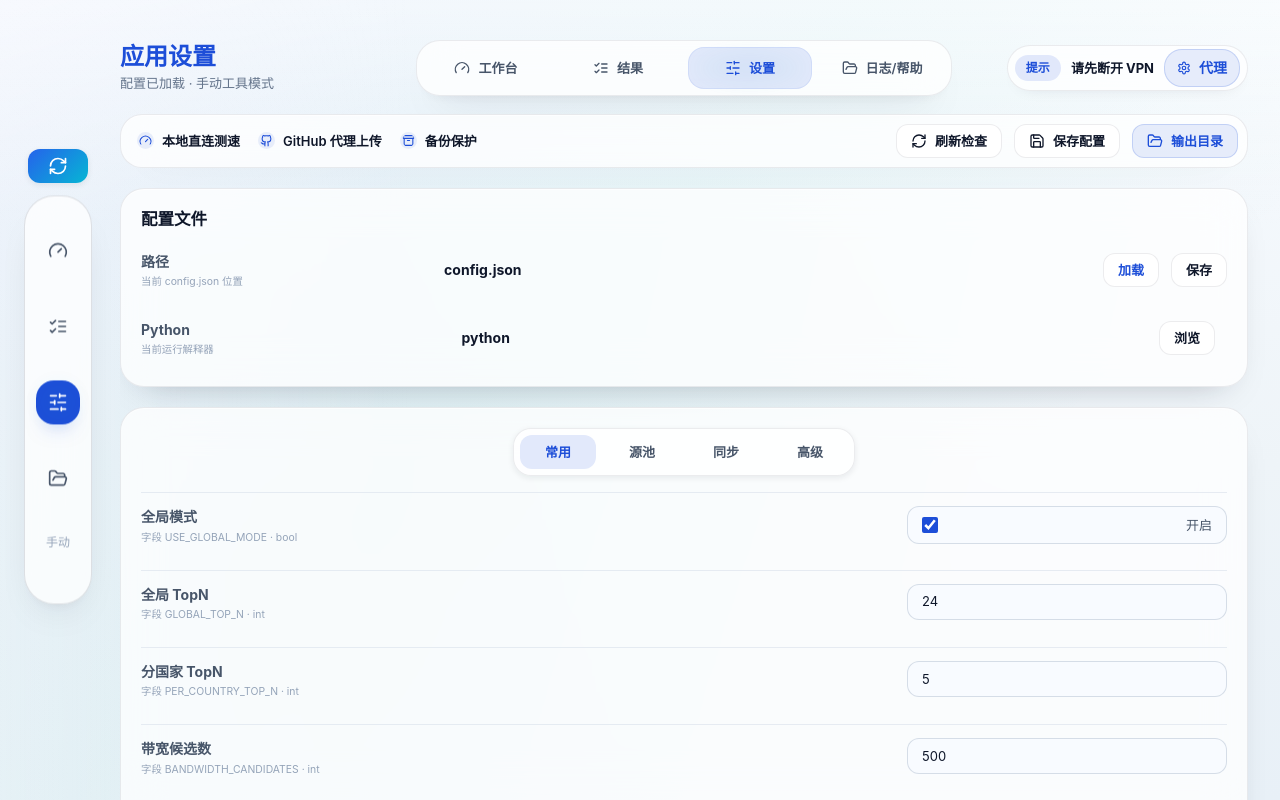
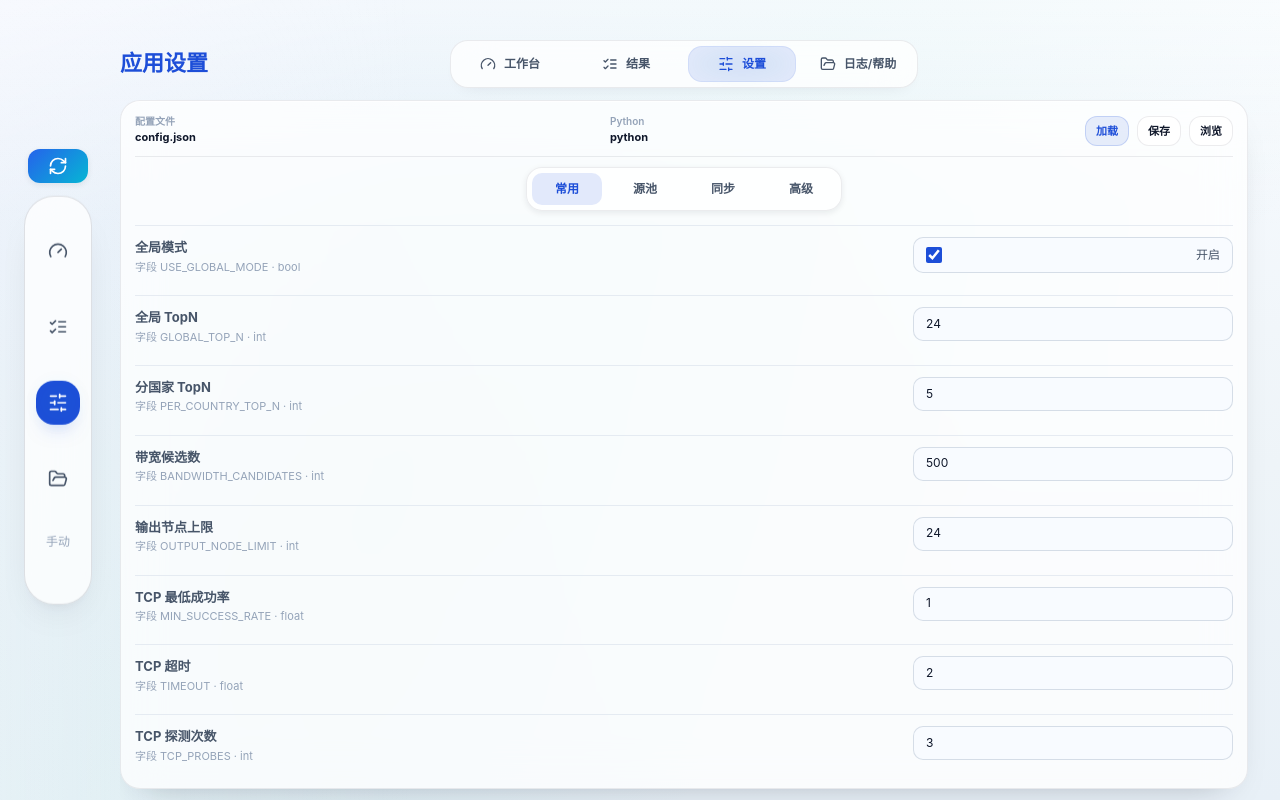
Before and after one commit to 178517877qq-sketch/xunni, a React (Vite) app: page / in a window 1280 px wide. Both pictures are taken after a click on the button "设置". Built offline with nearby package versions, Linux system fonts and the light colour scheme.

Commit message:
style: tighten settings cockpit layout

```diff
--- a/src/App.tsx
+++ b/src/App.tsx
@@ -409,35 +409,30 @@ function SettingsPage({
   );
 
   return (
-    <div className="space-y-5">
-      <article className="glass-panel rounded-[30px] p-5">
-        <h3 className="section-title">配置文件</h3>
-        <div className="settings-row">
-          <span>
-            <strong>路径</strong>
-            <small>当前 config.json 位置</small>
-          </span>
-          <strong>{state.config_path}</strong>
+    <div className="settings-layout">
+      <article className="glass-panel settings-shell rounded-[30px] p-5">
+        <div className="settings-shell-meta">
+          <div className="settings-meta-block">
+            <span>配置文件</span>
+            <strong className="truncate">{state.config_path}</strong>
+          </div>
+          <div className="settings-meta-block">
+            <span>Python</span>
+            <strong className="truncate">{state.python_exe}</strong>
+          </div>
+          <div className="settings-meta-actions">
             <button className="soft-button" onClick={onLoad} disabled={busyAction === "refresh"}>
               加载
             </button>
             <button className="secondary-button" onClick={onSave} disabled={busyAction === "save"}>
               保存
             </button>
-        </div>
-        <div className="settings-row">
-          <span>
-            <strong>Python</strong>
-            <small>当前运行解释器</small>
-          </span>
-          <strong className="truncate">{state.python_exe}</strong>
             <button className="secondary-button" onClick={onOpenConfigFolder}>
               浏览
             </button>
           </div>
-      </article>
+        </div>
 
-      <article className="glass-panel rounded-[30px] p-5">
         <div className="settings-tabs">
           {settingsTabs.map((tab) => (
             <button key={tab} className={clsx(tab === activeSettingsTab && "active")} onClick={() => setActiveSettingsTab(tab)}>
@@ -460,7 +455,7 @@ function SettingsPage({
             />
           </div>
         ) : (
-          <div className="settings-fields">
+          <div className="settings-fields settings-fields--compact">
             {activeFieldSpecs.map((spec) => (
               <SettingRow
                 key={spec.name}
@@ -526,6 +521,7 @@ function App() {
   const proxyUrl = String(desktopState.config.GITHUB_SYNC_PROXY_URL ?? "").trim();
   const canRunNative = isDesktopRuntime();
   const openConfigFolderTarget = useMemo(() => parentPath(desktopState.config_path), [desktopState.config_path]);
+  const isWorkbenchPage = activePage === "workbench";
 
   function pushLog(text: string, tone: LogTone = "info") {
     setActivityLog((current) => [{ time: nowLabel(), text, tone }, ...current].slice(0, 12));
@@ -761,7 +757,7 @@ function App() {
         <header className="topbar">
           <div>
             <h1 className="page-title-main tracking-normal text-blue-700">{pageTitles[activePage]}</h1>
-            <p className="page-subtitle-main text-slate-500">配置已加载 · 手动工具模式</p>
+            {isWorkbenchPage ? <p className="page-subtitle-main text-slate-500">配置已加载 · 手动工具模式</p> : null}
           </div>
 
           <nav className="page-tabs">
@@ -781,6 +777,7 @@ function App() {
             })}
           </nav>
 
+          {isWorkbenchPage ? (
             <div className="notice-pill">
               <span>提示</span>
               <strong>{primaryNotice}</strong>
@@ -794,8 +791,10 @@ function App() {
                 代理
               </button>
             </div>
+          ) : null}
         </header>
 
+        {isWorkbenchPage ? (
           <section className="workflow-strip">
             <span>
               <Gauge size={16} /> 本地直连测速
@@ -821,10 +820,11 @@ function App() {
               </button>
             </div>
           </section>
+        ) : null}
 
         {stateError ? <div className="state-banner state-banner--error">{stateError}</div> : null}
 
-        <div key={activePage} className="page-stage">
+        <div key={activePage} className={clsx("page-stage", !isWorkbenchPage && "page-stage--compact")}>
           {pageContent}
         </div>
       </section>
--- a/src/styles.css
+++ b/src/styles.css
@@ -51,8 +51,8 @@ body,
 body {
   overflow: hidden;
   color: var(--text-primary);
-  font-size: 14px;
-  line-height: 1.6;
+  font-size: 13px;
+  line-height: 1.55;
   -webkit-font-smoothing: antialiased;
 }
 
@@ -246,20 +246,20 @@ textarea:focus-visible {
   display: grid;
   grid-template-columns: minmax(240px, 1fr) auto minmax(240px, 1fr);
   align-items: center;
-  gap: 18px;
+  gap: 14px;
 }
 
 .page-title-main {
   margin: 0;
-  font-size: 24px;
+  font-size: 22px;
   font-weight: 700;
-  line-height: 1.12;
+  line-height: 1.14;
 }
 
 .page-subtitle-main {
-  margin-top: 4px;
-  font-size: 13px;
-  line-height: 1.35;
+  margin-top: 3px;
+  font-size: 12px;
+  line-height: 1.3;
 }
 
 .page-tabs,
@@ -273,29 +273,29 @@ textarea:focus-visible {
 }
 
 .page-tabs {
-  height: 56px;
-  padding: 7px;
+  height: 48px;
+  padding: 5px;
   display: flex;
   align-items: center;
   gap: 8px;
-  border-radius: 24px;
+  border-radius: 18px;
 }
 
 .page-tab {
   position: relative;
   isolation: isolate;
-  min-width: 124px;
-  height: 42px;
-  padding: 0 15px;
+  min-width: 108px;
+  height: 36px;
+  padding: 0 12px;
   display: inline-flex;
   align-items: center;
   justify-content: center;
   gap: 8px;
   border: 0;
-  border-radius: 16px;
+  border-radius: 14px;
   color: var(--text-secondary);
   background: transparent;
-  font-size: 13px;
+  font-size: 12px;
   font-weight: 600;
   white-space: nowrap;
   transition:
@@ -307,20 +307,20 @@ textarea:focus-visible {
 .page-tab::before {
   content: "";
   position: absolute;
-  inset: 2px;
+  inset: 1px;
   z-index: -1;
   border-radius: inherit;
   background: var(--edge-glow);
   opacity: 0;
-  filter: blur(10px);
+  filter: blur(8px);
   transition: opacity 220ms var(--motion-ease), transform 220ms var(--motion-ease);
 }
 
 .page-tab:hover {
   color: var(--text-primary);
   background: var(--bg-hover);
-  transform: translateY(-1px) scale(1.04);
-  box-shadow: 0 12px 24px -18px rgba(29, 78, 216, 0.4);
+  transform: translateY(-1px) scale(1.02);
+  box-shadow: 0 10px 20px -16px rgba(29, 78, 216, 0.34);
 }
 
 .page-tab:hover::before {
@@ -350,9 +350,9 @@ textarea:focus-visible {
 
 .notice-pill {
   justify-self: end;
-  height: 46px;
-  min-width: 236px;
-  padding: 5px 7px;
+  height: 42px;
+  min-width: 216px;
+  padding: 4px 6px;
   display: flex;
   align-items: center;
   gap: 10px;
@@ -360,18 +360,18 @@ textarea:focus-visible {
 }
 
 .notice-pill span {
-  padding: 7px 11px;
+  padding: 6px 10px;
   border-radius: 999px;
   background: rgba(29, 78, 216, 0.12);
   color: var(--primary);
-  font-size: 12px;
+  font-size: 11px;
   font-weight: 800;
   line-height: 1;
 }
 
 .notice-pill strong {
   min-width: 0;
-  font-size: 13px;
+  font-size: 12px;
   white-space: nowrap;
   overflow: hidden;
   text-overflow: ellipsis;
@@ -392,18 +392,19 @@ textarea:focus-visible {
 
 .notice-pill button {
   margin-left: auto;
-  min-width: 68px;
-  padding: 7px 12px;
+  min-width: 60px;
+  padding: 6px 10px;
+  font-size: 12px;
 }
 
 .workflow-strip {
-  margin-top: 18px;
-  min-height: 54px;
-  padding: 8px 9px 8px 16px;
+  margin-top: 14px;
+  min-height: 46px;
+  padding: 7px 8px 7px 14px;
   display: flex;
   align-items: center;
-  gap: 18px;
-  border-radius: 22px;
+  gap: 14px;
+  border-radius: 18px;
   box-shadow: var(--bar-shadow);
 }
 
@@ -419,14 +420,14 @@ textarea:focus-visible {
   gap: 8px;
   min-width: 0;
   color: var(--text-primary);
-  font-size: 13px;
+  font-size: 12px;
   font-weight: 600;
   white-space: nowrap;
 }
 
 .workflow-strip span svg {
-  width: 17px;
-  height: 17px;
+  width: 16px;
+  height: 16px;
   padding: 2px;
   border-radius: 999px;
   color: var(--primary);
@@ -472,12 +473,12 @@ textarea:focus-visible {
 
 .glass-panel {
   overflow: hidden;
-  border-radius: 24px;
+  border-radius: 20px;
   box-shadow: var(--panel-shadow);
 }
 
 .workbench-main {
-  padding: 20px !important;
+  padding: 18px !important;
 }
 
 .workbench-status,
@@ -485,21 +486,21 @@ textarea:focus-visible {
 .workbench-preflight,
 .workbench-latest,
 .workbench-log {
-  padding: 18px !important;
+  padding: 16px !important;
 }
 
 .glass-panel.rounded-\[32px\],
 .glass-panel.rounded-\[30px\],
 .glass-panel.rounded-\[28px\] {
-  border-radius: 24px;
+  border-radius: 20px;
 }
 
 .section-title {
   margin: 0;
-  font-size: 16.5px;
+  font-size: 15.5px;
   font-weight: 700;
   color: var(--text-primary);
-  line-height: 1.28;
+  line-height: 1.24;
 }
 
 .task-head {
@@ -507,75 +508,75 @@ textarea:focus-visible {
 }
 
 .task-logo {
-  width: 48px;
-  height: 48px;
+  width: 44px;
+  height: 44px;
   flex: 0 0 auto;
-  border-radius: 16px;
-  font-size: 18px;
+  border-radius: 14px;
+  font-size: 16px;
   line-height: 1;
 }
 
 .task-title {
   margin: 0;
-  font-size: 21px;
+  font-size: 19px;
   font-weight: 700;
-  line-height: 1.22;
+  line-height: 1.18;
 }
 
 .task-subtitle {
-  margin-top: 5px;
-  font-size: 13px;
-  line-height: 1.35;
+  margin-top: 4px;
+  font-size: 12px;
+  line-height: 1.3;
 }
 
 .manual-badge {
-  padding: 6px 12px;
-  font-size: 12px;
+  padding: 5px 10px;
+  font-size: 11px;
   line-height: 1.2;
   white-space: nowrap;
 }
 
 .action-grid {
-  margin-top: 20px !important;
-  gap: 12px !important;
+  margin-top: 16px !important;
+  gap: 10px !important;
 }
 
 .tool-grid {
-  margin-top: 12px !important;
-  gap: 10px !important;
+  margin-top: 10px !important;
+  gap: 8px !important;
 }
 
 .workbench-latest p,
 .results-grid article > p {
-  margin-top: 6px !important;
-  font-size: 13px !important;
+  margin-top: 5px !important;
+  font-size: 12px !important;
   line-height: 1.45;
 }
 
 .workbench-latest .flex.flex-wrap,
 .results-grid article > .flex.flex-wrap {
-  margin-top: 12px !important;
-  gap: 18px !important;
-  font-size: 13px !important;
+  margin-top: 10px !important;
+  gap: 14px !important;
+  font-size: 12px !important;
 }
 
 .workbench-latest strong,
 .results-grid article strong {
-  font-size: 15px !important;
+  font-size: 14px !important;
 }
 
 .action-tile {
   position: relative;
   isolation: isolate;
-  min-height: 84px;
+  min-height: 80px;
   display: grid;
-  grid-template-columns: 40px minmax(0, 1fr);
-  gap: 12px;
+  grid-template-columns: 38px minmax(0, 1fr);
+  gap: 10px;
   align-items: center;
   border: 1px solid var(--border-light);
-  border-radius: 18px;
+  border-radius: 16px;
   background: rgba(255, 255, 255, 0.78);
-  padding: 12px;
+  padding: 10px;
   text-align: left;
   box-shadow: var(--shadow-sm);
   overflow: visible;
@@ -589,20 +590,20 @@ textarea:focus-visible {
 .action-tile::before {
   content: "";
   position: absolute;
-  inset: 3px;
+  inset: 2px;
   z-index: -1;
   border-radius: inherit;
   background: var(--edge-glow);
   opacity: 0;
-  filter: blur(10px);
+  filter: blur(8px);
   transition: opacity 220ms var(--motion-ease), transform 220ms var(--motion-ease);
 }
 
 .action-tile:hover {
-  transform: translateY(-1px) scale(1.01);
+  transform: translateY(-1px) scale(1.008);
   border-color: rgba(29, 78, 216, 0.3);
   background: rgba(255, 255, 255, 0.92);
-  box-shadow: 0 14px 28px -22px rgba(29, 78, 216, 0.42), var(--shadow-sm);
+  box-shadow: 0 12px 24px -20px rgba(29, 78, 216, 0.36), var(--shadow-sm);
 }
 
 .action-tile:hover::before {
@@ -617,28 +618,28 @@ textarea:focus-visible {
 .action-title {
   display: block;
   color: var(--text-primary);
-  font-size: 14px;
+  font-size: 13px;
   font-weight: 650;
-  line-height: 1.3;
+  line-height: 1.24;
 }
 
 .action-hint {
   display: block;
-  margin-top: 3px;
+  margin-top: 2px;
   color: var(--text-secondary);
-  font-size: 12px;
-  line-height: 1.35;
+  font-size: 11px;
+  line-height: 1.3;
 }
 
 .icon-badge {
-  width: 40px;
-  height: 40px;
-  border-radius: 14px;
+  width: 38px;
+  height: 38px;
+  border-radius: 12px;
 }
 
 .icon-badge svg {
-  width: 18px;
-  height: 18px;
+  width: 16px;
+  height: 16px;
 }
 
 .action-tile svg,
@@ -849,8 +850,8 @@ textarea:focus-visible {
 
 .settings-row,
 .settings-line {
-  margin-top: 12px;
-  min-height: 56px;
+  margin-top: 10px;
+  min-height: 52px;
   display: grid;
   grid-template-columns: minmax(160px, 0.45fr) minmax(260px, 1fr) auto auto;
   gap: 12px;
@@ -859,7 +860,7 @@ textarea:focus-visible {
 
 .settings-row strong,
 .settings-line strong {
-  font-size: 14px;
+  font-size: 13px;
   min-width: 0;
   overflow-wrap: anywhere;
 }
@@ -867,7 +868,7 @@ textarea:focus-visible {
 .settings-row span,
 .settings-line span {
   color: var(--text-secondary);
-  font-size: 13px;
+  font-size: 12px;
   min-width: 0;
 }
 
@@ -875,19 +876,20 @@ textarea:focus-visible {
 .settings-line small {
   display: block;
   margin-top: 2px;
-  line-height: 1.35;
+  line-height: 1.3;
   color: var(--text-muted);
+  font-size: 11px;
   overflow-wrap: anywhere;
 }
 
 .settings-row button,
 .settings-tabs button {
   border: 1px solid var(--border-light);
-  border-radius: 12px;
+  border-radius: 10px;
   background: rgba(255, 255, 255, 0.82);
-  min-height: 34px;
-  padding: 0 14px;
-  font-size: 13px;
+  min-height: 32px;
+  padding: 0 12px;
+  font-size: 12px;
   font-weight: 650;
 }
 
@@ -897,16 +899,16 @@ textarea:focus-visible {
   gap: 8px;
   width: max-content;
   max-width: 100%;
-  margin: 0 auto 16px;
-  padding: 6px;
+  margin: 0 auto 14px;
+  padding: 5px;
   border: 1px solid var(--border-light);
-  border-radius: 18px;
+  border-radius: 16px;
   background: var(--bg-card);
   box-shadow: var(--shadow-sm);
 }
 
 .settings-tabs button {
-  min-width: 76px;
+  min-width: 70px;
   border: 0;
   background: transparent;
   color: var(--text-secondary);
@@ -919,7 +921,7 @@ textarea:focus-visible {
 .settings-tabs button:hover {
   color: var(--text-primary);
   background: var(--bg-hover);
-  transform: scale(1.03);
+  transform: scale(1.02);
 }
 
 .settings-tabs button.active {
@@ -930,19 +932,19 @@ textarea:focus-visible {
 .settings-line {
   grid-template-columns: minmax(0, 1fr) minmax(220px, 320px);
   align-items: start;
-  padding: 13px 0;
+  padding: 11px 0;
   border-top: 1px solid rgba(226, 232, 240, 0.86);
 }
 
 .settings-line input {
   width: 100%;
   border: 1px solid rgba(148, 163, 184, 0.34);
-  border-radius: 12px;
+  border-radius: 10px;
   background: var(--bg-field);
-  min-height: 36px;
-  padding: 0 14px;
+  min-height: 34px;
+  padding: 0 12px;
   text-align: left;
-  font-size: 13px;
+  font-size: 12px;
   color: var(--text-primary);
 }
 
@@ -957,14 +959,14 @@ textarea:focus-visible {
 }
 
 .setting-toggle {
-  min-height: 36px;
-  padding: 0 14px;
+  min-height: 34px;
+  padding: 0 12px;
   display: inline-flex;
   align-items: center;
   gap: 10px;
   justify-content: space-between;
   border: 1px solid rgba(148, 163, 184, 0.34);
-  border-radius: 12px;
+  border-radius: 10px;
   background: var(--bg-field);
 }
 
@@ -975,7 +977,7 @@ textarea:focus-visible {
 }
 
 .editor-shell {
-  margin-top: 12px;
+  margin-top: 8px;
   display: grid;
   gap: 12px;
 }
@@ -985,57 +987,57 @@ textarea:focus-visible {
   align-items: center;
   gap: 10px;
   color: var(--text-primary);
-  font-size: 14px;
+  font-size: 12px;
   font-weight: 800;
 }
 
 .json-editor {
   width: 100%;
-  min-height: 360px;
+  min-height: 320px;
   border: 1px solid rgba(148, 163, 184, 0.34);
-  border-radius: 14px;
+  border-radius: 12px;
   background: var(--bg-field);
-  padding: 12px;
+  padding: 11px;
   color: var(--text-primary);
   font-family: "Cascadia Mono", Consolas, monospace;
-  font-size: 12px;
-  line-height: 1.5;
+  font-size: 11px;
+  line-height: 1.45;
   resize: vertical;
 }
 
 .help-flow p {
   margin: 0 0 10px;
   color: #334155;
-  font-size: 13px;
-  line-height: 1.62;
+  font-size: 12px;
+  line-height: 1.55;
 }
 
 .status-row {
-  min-height: 60px;
+  min-height: 58px;
   display: grid;
-  grid-template-columns: 40px minmax(0, 1fr) minmax(96px, auto);
+  grid-template-columns: 38px minmax(0, 1fr) minmax(96px, auto);
   align-items: center;
-  gap: 12px;
-  padding: 9px 0;
+  gap: 10px;
+  padding: 8px 0;
 }
 
 .status-label {
   color: var(--text-secondary);
-  font-size: 12px;
+  font-size: 11px;
   font-weight: 600;
   line-height: 1.2;
 }
 
 .status-value {
   margin-top: 3px;
-  font-size: 15px;
+  font-size: 14px;
   font-weight: 700;
   line-height: 1.25;
 }
 
 .status-detail {
   color: var(--text-secondary);
-  font-size: 12px;
+  font-size: 11px;
   line-height: 1.35;
 }
 
@@ -1048,7 +1050,7 @@ textarea:focus-visible {
 }
 
 .empty-log {
-  min-height: 72px;
+  min-height: 66px;
   display: grid;
   place-items: center;
   color: var(--text-muted);
@@ -1091,9 +1093,9 @@ textarea:focus-visible {
 }
 
 .state-banner {
-  margin-top: 12px;
-  padding: 10px 14px;
-  border-radius: 14px;
+  margin-top: 10px;
+  padding: 9px 12px;
+  border-radius: 12px;
   border: 1px solid var(--border-light);
   background: var(--bg-card-strong);
   color: var(--text-primary);
@@ -1108,9 +1110,71 @@ textarea:focus-visible {
 }
 
 .page-stage {
-  margin-top: 20px;
+  margin-top: 16px;
   padding-bottom: 30px;
   animation: page-rise 260ms var(--motion-ease);
+}
+
+.page-stage--compact {
+  margin-top: 12px;
+}
+
+.settings-layout {
+  display: grid;
+  gap: 12px;
+}
+
+.settings-shell {
+  padding: 14px !important;
+}
+
+.settings-shell-meta {
+  display: grid;
+  grid-template-columns: minmax(180px, 1fr) minmax(180px, 1fr) auto;
+  gap: 10px;
+  align-items: end;
+  padding-bottom: 10px;
+  margin-bottom: 10px;
+  border-bottom: 1px solid var(--border-light);
+}
+
+.settings-meta-block {
+  min-width: 0;
+}
+
+.settings-meta-block span {
+  display: block;
+  color: var(--text-muted);
+  font-size: 10px;
+  font-weight: 600;
+  line-height: 1.2;
+}
+
+.settings-meta-block strong {
+  display: block;
+  margin-top: 2px;
+  color: var(--text-primary);
+  font-size: 11px;
+  font-weight: 650;
+}
+
+.settings-meta-actions {
+  display: inline-flex;
+  align-items: center;
+  justify-content: flex-end;
+  gap: 8px;
+  flex-wrap: wrap;
+}
+
+.settings-meta-actions .secondary-button,
+.settings-meta-actions .soft-button {
+  min-height: 30px;
+  padding: 0 10px;
+  font-size: 11px;
+}
+
+.settings-fields--compact {
+  margin-top: 2px;
 }
 
 @keyframes page-rise {
@@ -1157,6 +1221,15 @@ textarea:focus-visible {
     flex-wrap: wrap;
     height: auto;
   }
+
+  .settings-shell-meta {
+    grid-template-columns: minmax(0, 1fr);
+    align-items: stretch;
+  }
+
+  .settings-meta-actions {
+    justify-content: flex-start;
+  }
 }
 
 @media (max-width: 760px) {
@@ -1190,7 +1263,7 @@ textarea:focus-visible {
   }
 
   .topbar h1 {
-    font-size: 24px;
+    font-size: 22px;
     line-height: 1.2;
   }
 
```
Also changed, not shown: 1 other file (tests, documents, lock files or other folders). Lines whose indentation alone changed are shown as unchanged.
